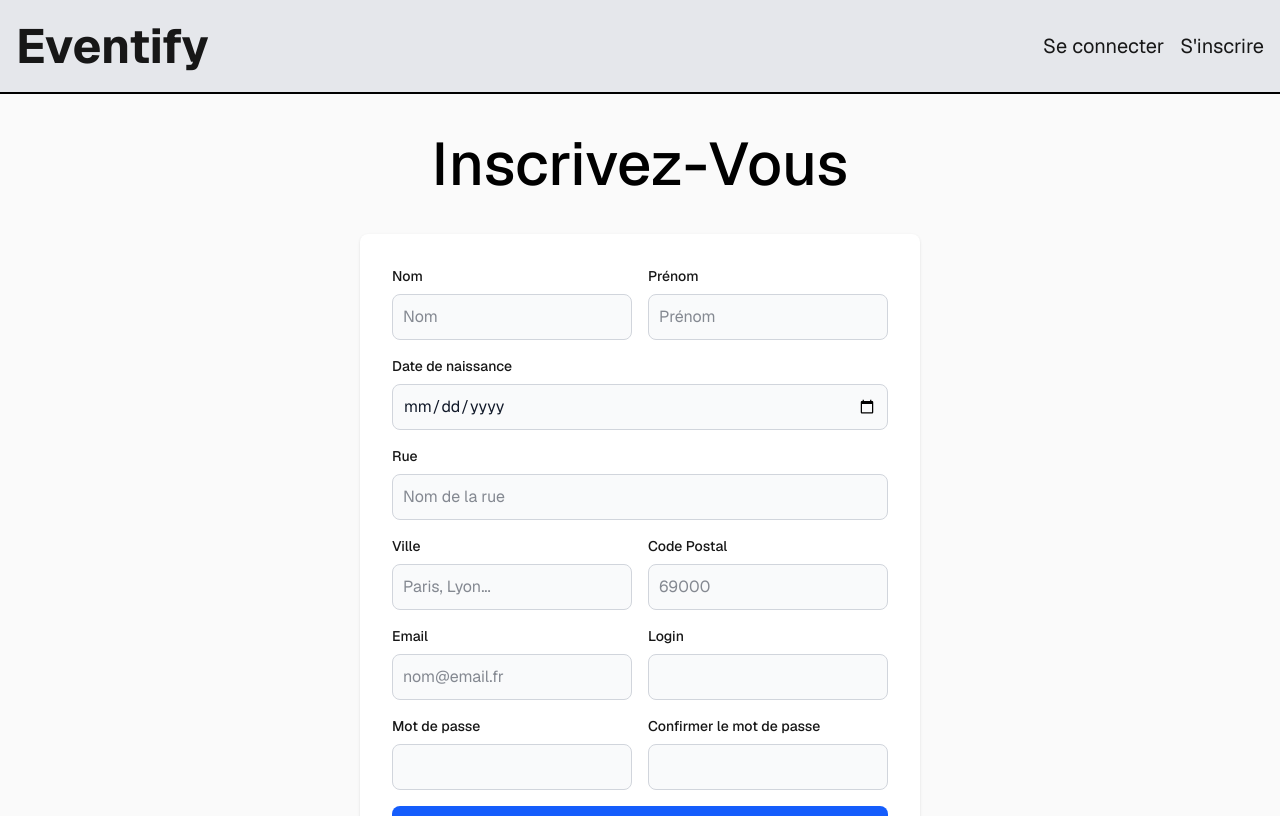
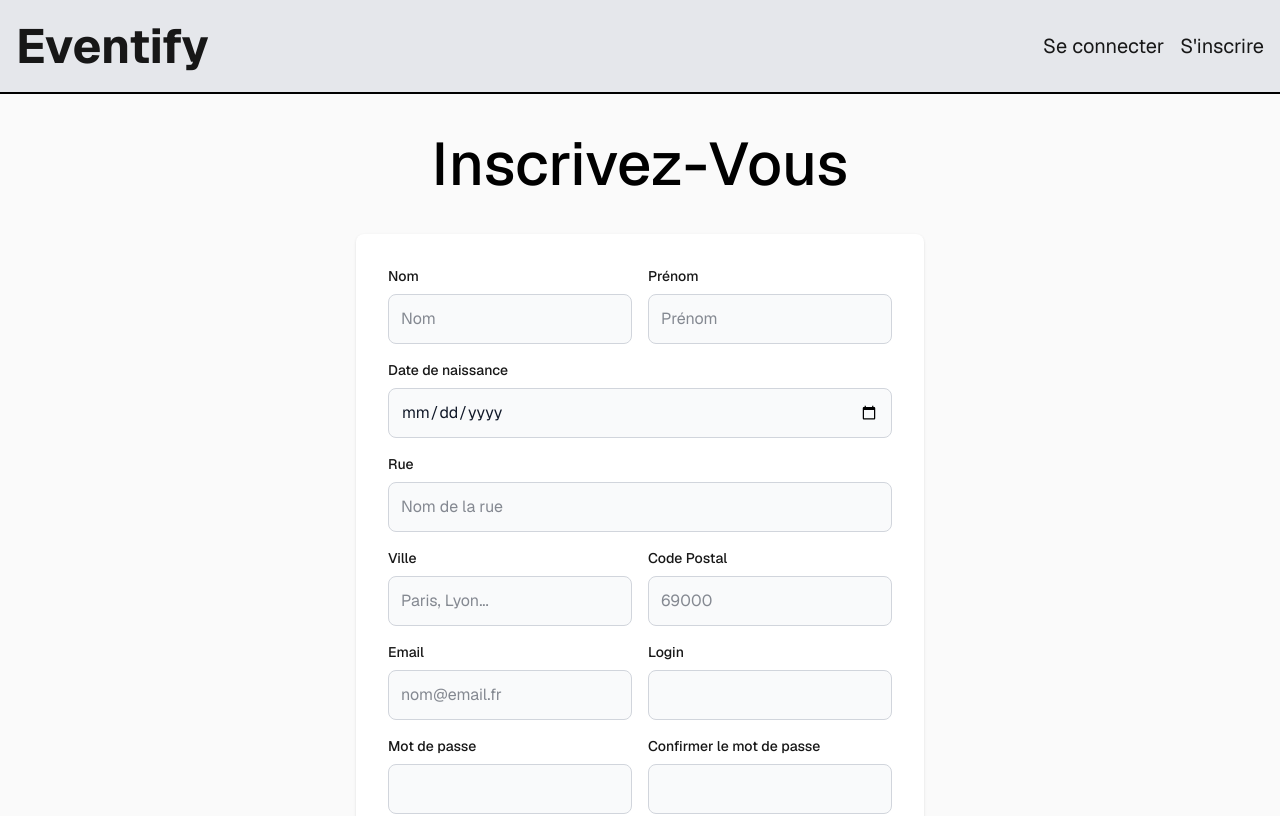
Before and after one commit to come-kouame/Eventify, a Next.js app in the folder frontend/: page /signin in a window 1280 px wide. Shown: the top 816 px of the page. Built offline with nearby package versions, Linux system fonts and the light colour scheme.

Commit message:
Updating style and button's links for login signup

```diff
--- a/frontend/src/ui/forms/form-connexion.tsx
+++ b/frontend/src/ui/forms/form-connexion.tsx
@@ -2,7 +2,7 @@
 
 export function FormConnexion() {
     return (
-        <div className="flex items-center justify-center px-6 mx-auto w-full bg-white rounded-lg shadow md:mt-0 sm:max-w-2xl xl:p-0 dark:bg-gray-800 dark:border-gray-700">
+        <div className="flex items-center justify-center px-6 mx-auto w-full bg-white rounded-lg shadow md:mt-0 sm:max-w-2xl xl:p-0">
             <div className="p-6 space-y-6 sm:p-8 w-full">
                 <form className="space-y-4 md:space-y-6" action="#">
                     {/* Email et Mot de passe sur la même ligne */}
@@ -11,7 +11,7 @@ export function FormConnexion() {
                         <div className="flex-1">
                             <label
                                 htmlFor="email"
-                                className="block mb-2 text-sm font-medium text-gray-900 dark:text-white"
+                                className="block mb-2 text-sm font-medium text-gray-900 "
                             >
                                 E-Mail
                             </label>
@@ -19,7 +19,7 @@ export function FormConnexion() {
                                 type="email"
                                 name="email"
                                 id="email"
-                                className="bg-gray-50 border border-gray-300 text-gray-900 rounded-lg focus:ring-blue-500 focus:border-blue-500 block w-full p-3 dark:bg-gray-700 dark:border-gray-600 dark:placeholder-gray-400 dark:text-white dark:focus:ring-blue-400 dark:focus:border-blue-400"
+                                className="bg-gray-50 border border-gray-300 text-gray-900 rounded-lg focus:ring-blue-500 focus:border-blue-500 block w-full p-3"
                                 placeholder="nom@email.fr"
                                 required
                             />
@@ -29,7 +29,7 @@ export function FormConnexion() {
                         <div className="flex-1">
                             <label
                                 htmlFor="password"
-                                className="block mb-2 text-sm font-medium text-gray-900 dark:text-white"
+                                className="block mb-2 text-sm font-medium text-gray-900"
                             >
                                 Mot de Passe
                             </label>
@@ -38,7 +38,7 @@ export function FormConnexion() {
                                 name="password"
                                 id="password"
                                 placeholder="••••••••"
-                                className="bg-gray-50 border border-gray-300 text-gray-900 rounded-lg focus:ring-blue-500 focus:border-blue-500 block w-full p-3 dark:bg-gray-700 dark:border-gray-600 dark:placeholder-gray-400 dark:text-white dark:focus:ring-blue-400 dark:focus:border-blue-400"
+                                className="bg-gray-50 border border-gray-300 text-gray-900 rounded-lg focus:ring-blue-500 focus:border-blue-500 block w-full p-3"
                                 required
                             />
                         </div>
@@ -48,7 +48,7 @@ export function FormConnexion() {
                     <div className="flex items-center justify-end">
                         <a
                             href="#"
-                            className="text-sm font-medium text-blue-600 hover:underline dark:text-blue-500"
+                            className="text-sm font-medium text-blue-600 hover:underline"
                         >
                             Mot de passe oublié ?
                         </a>
@@ -57,17 +57,17 @@ export function FormConnexion() {
                     {/* Bouton bleu */}
                     <button
                         type="submit"
-                        className="w-full bg-blue-600 hover:bg-blue-700 text-white font-medium rounded-lg px-5 py-3 text-center transition duration-200 focus:outline-none focus:ring-4 focus:ring-blue-300 dark:focus:ring-blue-500"
+                        className="w-full bg-blue-600 hover:bg-blue-700 text-white font-medium rounded-lg px-5 py-3 text-center transition duration-200 focus:outline-none focus:ring-4 focus:ring-blue-300"
                     >
                         Connexion
                     </button>
 
                     {/* Lien inscription */}
-                    <p className="text-sm font-light text-gray-500 dark:text-gray-400 text-center">
+                    <p className="text-sm font-light text-gray-500">
                         Pas encore de compte ?
                         <a
-                            href="#"
-                            className="font-medium text-blue-600 hover:underline ml-1 dark:text-blue-500"
+                            href="/signup"
+                            className="font-medium text-blue-600 hover:underline ml-1"
                         >
                             S'inscrire
                         </a>
--- a/frontend/src/ui/forms/form-inscription.tsx
+++ b/frontend/src/ui/forms/form-inscription.tsx
@@ -23,7 +23,7 @@ export default function FormInscription() {
 
     return (
         <div className="flex items-center justify-center px-6 mx-auto">
-            <div className="w-full bg-white rounded-lg shadow md:mt-0 sm:max-w-3xl xl:p-0 dark:bg-gray-800 dark:border-gray-700">
+            <div className="w-full bg-white rounded-lg shadow md:mt-0 sm:max-w-3xl xl:p-0">
                 <div className="sm:p-8">
 
                     <form onSubmit={handleSubmit} className="grid grid-cols-2 gap-4">
@@ -31,30 +31,30 @@ export default function FormInscription() {
                         {/* Nom + Prénom */}
                         <div>
                             <label className="block mb-2 text-sm font-medium">Nom</label>
-                            <input type="text" name="nom" className="input" placeholder="Nom" required />
+                            <input type="text" name="nom" className="bg-gray-50 border border-gray-300 text-gray-900 rounded-lg focus:ring-blue-500 focus:border-blue-500 block w-full p-3" placeholder="Nom" required />
                         </div>
 
                         <div>
                             <label className="block mb-2 text-sm font-medium">Prénom</label>
-                            <input type="text" name="prenom" className="input" placeholder="Prénom" required />
+                            <input type="text" name="prenom" className="bg-gray-50 border border-gray-300 text-gray-900 rounded-lg focus:ring-blue-500 focus:border-blue-500 block w-full p-3" placeholder="Prénom" required />
                         </div>
 
                         {/* Date naissance (full width) */}
                         <div className="col-span-2">
                             <label className="block mb-2 text-sm font-medium">Date de naissance</label>
-                            <input type="date" name="date" className="input" required />
+                            <input type="date" name="date" className="bg-gray-50 border border-gray-300 text-gray-900 rounded-lg focus:ring-blue-500 focus:border-blue-500 block w-full p-3" required />
                         </div>
 
                         {/* Rue */}
                         <div className="col-span-2">
                             <label className="block mb-2 text-sm font-medium">Rue</label>
-                            <input type="text" name="rue" className="input" placeholder="Nom de la rue" required />
+                            <input type="text" name="rue" className="bg-gray-50 border border-gray-300 text-gray-900 rounded-lg focus:ring-blue-500 focus:border-blue-500 block w-full p-3" placeholder="Nom de la rue" required />
                         </div>
 
                         {/* Ville + CP */}
                         <div>
                             <label className="block mb-2 text-sm font-medium">Ville</label>
-                            <input type="text" name="ville" className="input" placeholder="Paris, Lyon..." required />
+                            <input type="text" name="ville" className="bg-gray-50 border border-gray-300 text-gray-900 rounded-lg focus:ring-blue-500 focus:border-blue-500 block w-full p-3" placeholder="Paris, Lyon..." required />
                         </div>
 
                         <div>
@@ -69,7 +69,7 @@ export default function FormInscription() {
                                         .replace(/\D/g, "")
                                         .slice(0, 5);
                                 }}
-                                className="input"
+                                className="bg-gray-50 border border-gray-300 text-gray-900 rounded-lg focus:ring-blue-500 focus:border-blue-500 block w-full p-3"
                                 placeholder="69000"
                                 required
                             />
@@ -78,12 +78,12 @@ export default function FormInscription() {
                         {/* Email + Login */}
                         <div>
                             <label className="block mb-2 text-sm font-medium">Email</label>
-                            <input type="email" name="email" className="input" placeholder="nom@email.fr" required />
+                            <input type="email" name="email" className="bg-gray-50 border border-gray-300 text-gray-900 rounded-lg focus:ring-blue-500 focus:border-blue-500 block w-full p-3" placeholder="nom@email.fr" required />
                         </div>
 
                         <div>
                             <label className="block mb-2 text-sm font-medium">Login</label>
-                            <input type="text" name="login" className="input" required />
+                            <input type="text" name="login" className="bg-gray-50 border border-gray-300 text-gray-900 rounded-lg focus:ring-blue-500 focus:border-blue-500 block w-full p-3" required />
                         </div>
 
                         {/* Password + Confirmation */}
@@ -91,7 +91,7 @@ export default function FormInscription() {
                             <label className="block mb-2 text-sm font-medium">Mot de passe</label>
                             <input
                                 type="password"
-                                className="input"
+                                className="bg-gray-50 border border-gray-300 text-gray-900 rounded-lg focus:ring-blue-500 focus:border-blue-500 block w-full p-3"
                                 value={password}
                                 onChange={(e) => setPassword(e.target.value)}
                                 required
@@ -102,7 +102,7 @@ export default function FormInscription() {
                             <label className="block mb-2 text-sm font-medium">Confirmer le mot de passe</label>
                             <input
                                 type="password"
-                                className="input"
+                                className="bg-gray-50 border border-gray-300 text-gray-900 rounded-lg focus:ring-blue-500 focus:border-blue-500 block w-full p-3"
                                 value={confirm}
                                 onChange={(e) => setConfirm(e.target.value)}
                                 required
@@ -128,7 +128,7 @@ export default function FormInscription() {
                         {/* Login link */}
                         <p className="col-span-2 text-sm text-gray-500">
                             Déjà un compte ?
-                            <a href="#" className="text-primary-600 hover:underline ml-1">
+                            <a href="/login" className="text-primary-600 hover:underline ml-1">
                                 Se connecter
                             </a>
                         </p>
```
